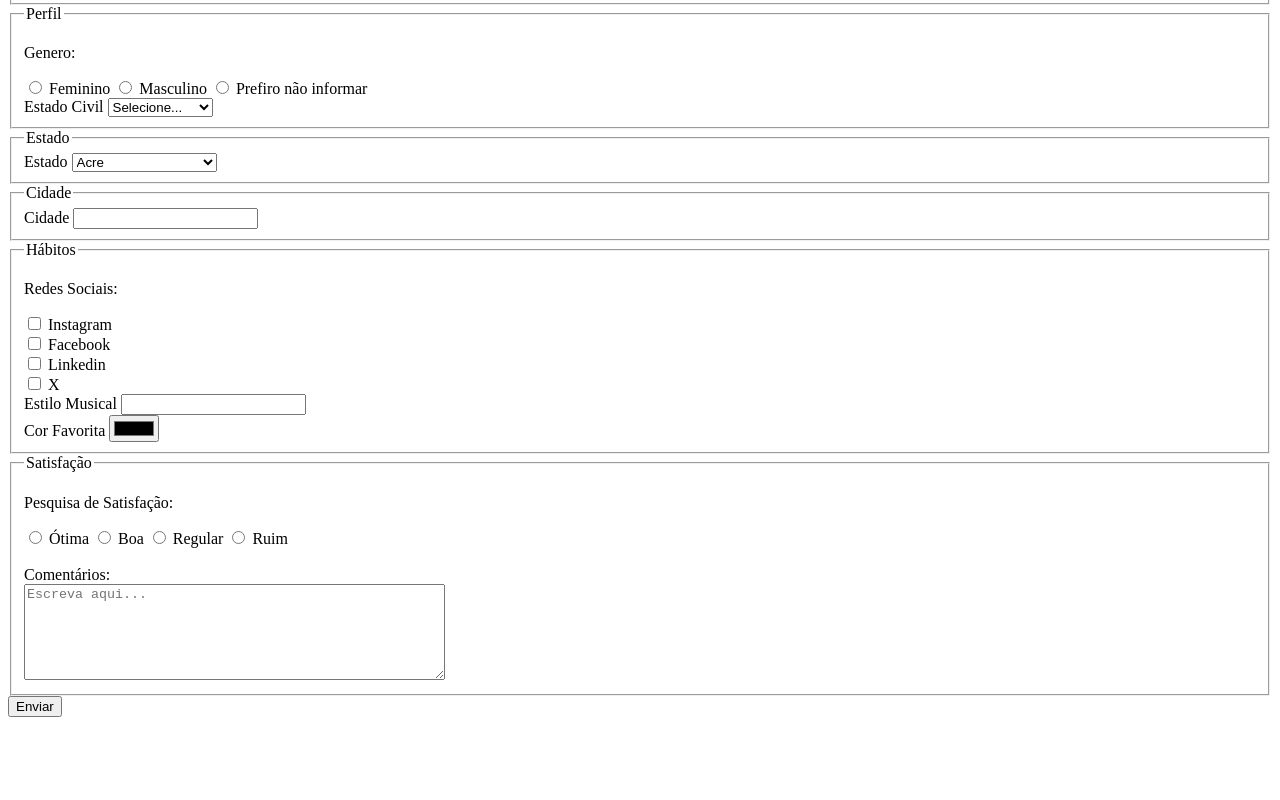
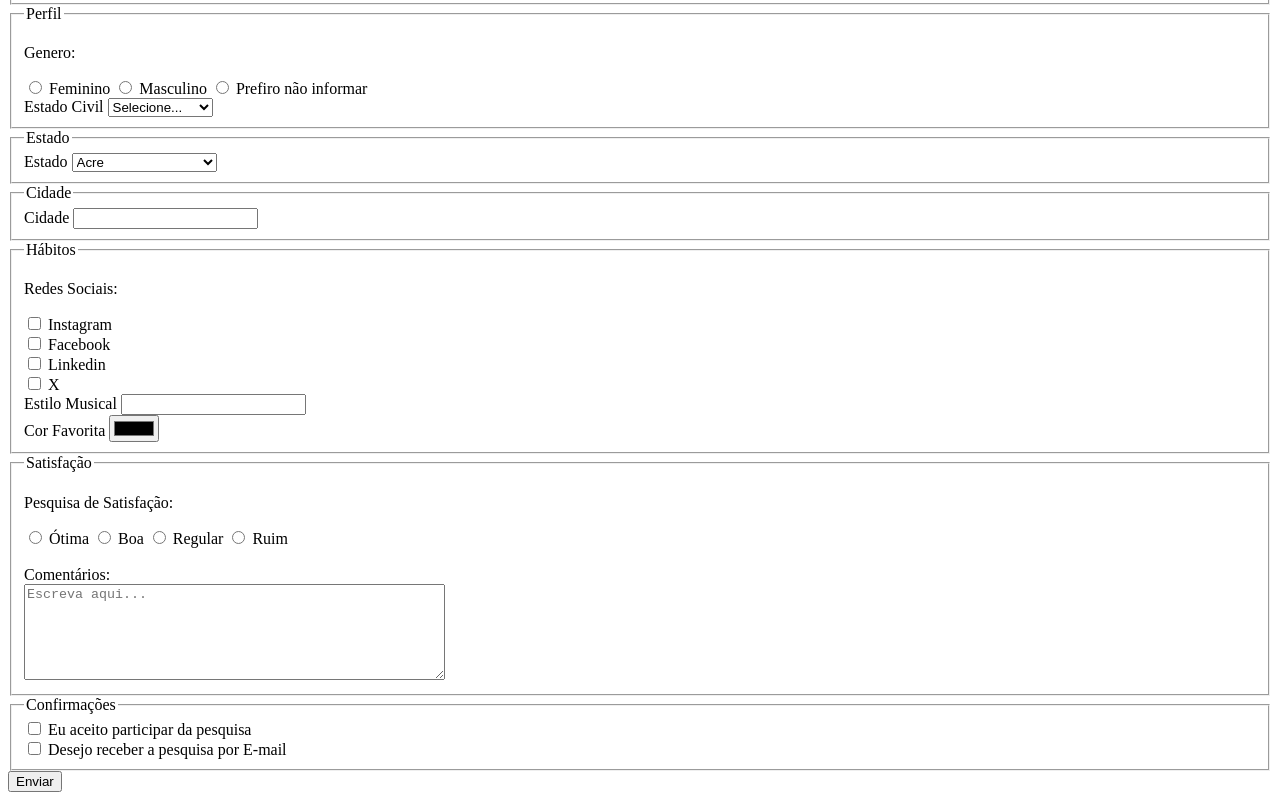
Before and after one commit to klaudius1012/pesquisa_culturama, a plain HTML site: page index.html in a window 1280 px wide. Shown: the part 327-1127 px from the top of the page. Before the commit the page ends 1052 px from the top, so only its background shows below. Drawn offline with Linux system fonts and the light colour scheme.

Commit message:
adiciona checkbox termos e resultado por email

```diff
--- a/index.html
+++ b/index.html
@@ -161,6 +161,16 @@
 
             </fieldset>
 
+            <fieldset>
+                <legend>Confirmações</legend>
+
+                <input type="checkbox" name="userLgpd" id="userLgpdTerm" required value="accepted">
+                <label for="userLgpdTerm">Eu aceito participar da pesquisa</label>
+
+                <br>
+                <input type="checkbox" name="userGetresult" id="Getresult" value="accepted">
+                <label for="Getresult">Desejo receber a pesquisa por E-mail</label>
+            </fieldset>
 
 
     <button type="submit">Enviar</button>
```
